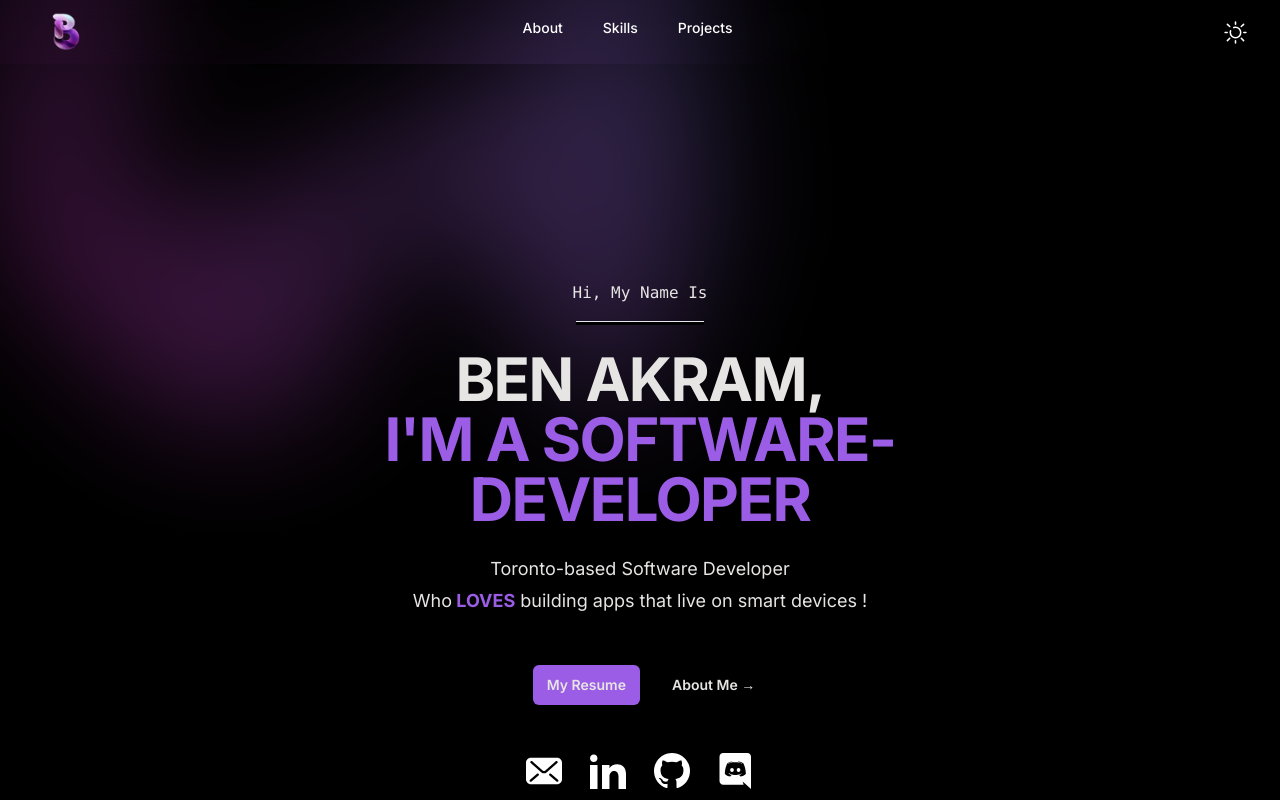
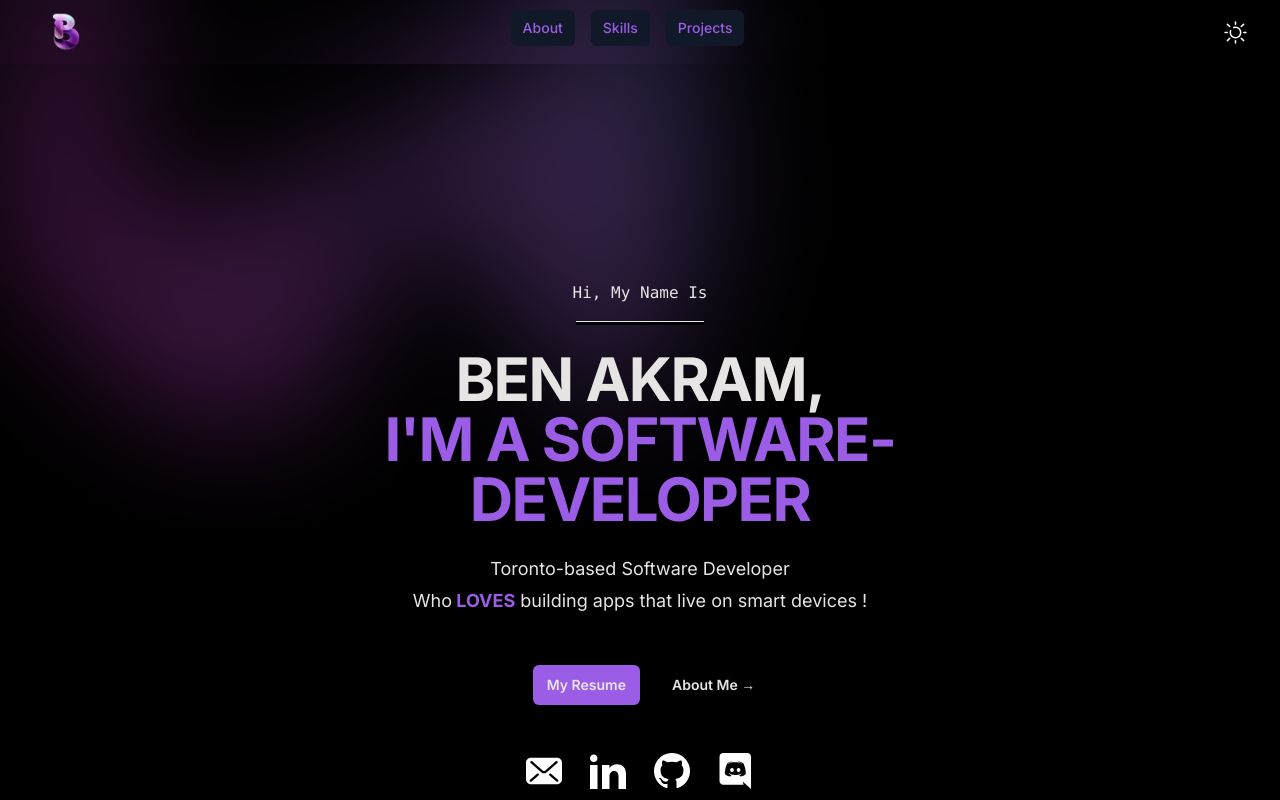
Before and after one commit to benakram4/my_portfolio_v1, a Next.js app: page / in a window 1280 px wide. Shown: the top 800 px of the page. Built offline with nearby package versions, Linux system fonts and the light colour scheme.

Commit message:
Add TypeScript to skills list and improve scroll behavior and color

```diff
--- a/src/app/globals.css
+++ b/src/app/globals.css
@@ -1,6 +1,26 @@
 @tailwind base;
 @tailwind components;
 @tailwind utilities;
+
+html {
+	scroll-behavior: smooth;
+}
+/* custom scroll bar */
+::-webkit-scrollbar {
+	width: 12px;
+}
+
+::-webkit-scrollbar-track {
+	background: transparent;
+	backdrop-filter: blur(1rem);
+	border-radius: 1rem;
+}
+
+::-webkit-scrollbar-thumb {
+	background-color: hsl(267.35, 72.34%, 63.14%);
+	border-radius: 1rem;
+}
+/* end of custom scrollbar */
 
 :root {
 	--foreground-rgb: 0, 0, 0;
--- a/src/components/Nav/NavBar.jsx
+++ b/src/components/Nav/NavBar.jsx
@@ -14,7 +14,10 @@ export default function Header({ children }) {
 
 	// Whenever darkMode state changes, update the local storage and the class on the body
 	useEffect(() => {
-    localStorage.setItem("darkMode", darkMode.toString());
+		//? ideally, i wanted the last theme to be saved and load on refresh, but it's not working
+		//? or on next visit, but is causes a flicker on the body class
+		//? this can be fixed by using libraries like next-themes
+		// localStorage.setItem("darkMode", darkMode.toString());
 		document.body.classList.toggle("dark", darkMode);
 	}, [darkMode]);
 
@@ -48,7 +51,7 @@ export default function Header({ children }) {
 						<div className="hidden sm:block flex-grow">
 							<NavBarMenu />
 						</div>
-            <button onClick={() => setDarkMode(!darkMode)}>
+						<button onClick={() => setDarkMode((prev) => !prev)}>
 							{!darkMode ? (
 								<Image
 									src="/theme/moon-fog-svgrepo-com.svg"
--- a/src/components/Nav/NavLink.jsx
+++ b/src/components/Nav/NavLink.jsx
@@ -10,10 +10,13 @@ export default function NavLink({ id, children, handleMobile, ...props }) {
 		const handleScroll = () => {
 			const currentScrollY = window.scrollY;
 			const elem = document.getElementById(id);
-      const elemTop = elem?.offsetTop;
-      const elemBottom = elemTop + elem?.offsetHeight;
+			const elemTop = elem?.getBoundingClientRect().top;
+			const elemBottom = elem?.getBoundingClientRect().bottom;
 
-      if (currentScrollY > elemTop && currentScrollY < elemBottom) {
+			if (
+				(elemTop >= 0 && elemBottom <= window.innerHeight) ||
+				(currentScrollY > elemTop && currentScrollY < elemBottom)
+			) {
 				setActiveId(id);
 			} else {
 				setActiveId("");
--- a/src/components/Skills/skillsList.js
+++ b/src/components/Skills/skillsList.js
@@ -3,6 +3,7 @@ const skills = [
     title: "Languages",
     items: [
       { name: "JavaScript", image: "javascript.svg" },
+      { name: "TypeScript", image: "typescript.svg"},
       { name: "Python", image: "python.svg" },
       { name: "C/C++", image: "cpp.svg" },
       { name: "HTML", image: "html5.svg" },
```
Also changed, not shown: public/skills/typescript.svg (added), src/util/helpers.js (indentation only). Lines whose indentation alone changed are shown as unchanged.
